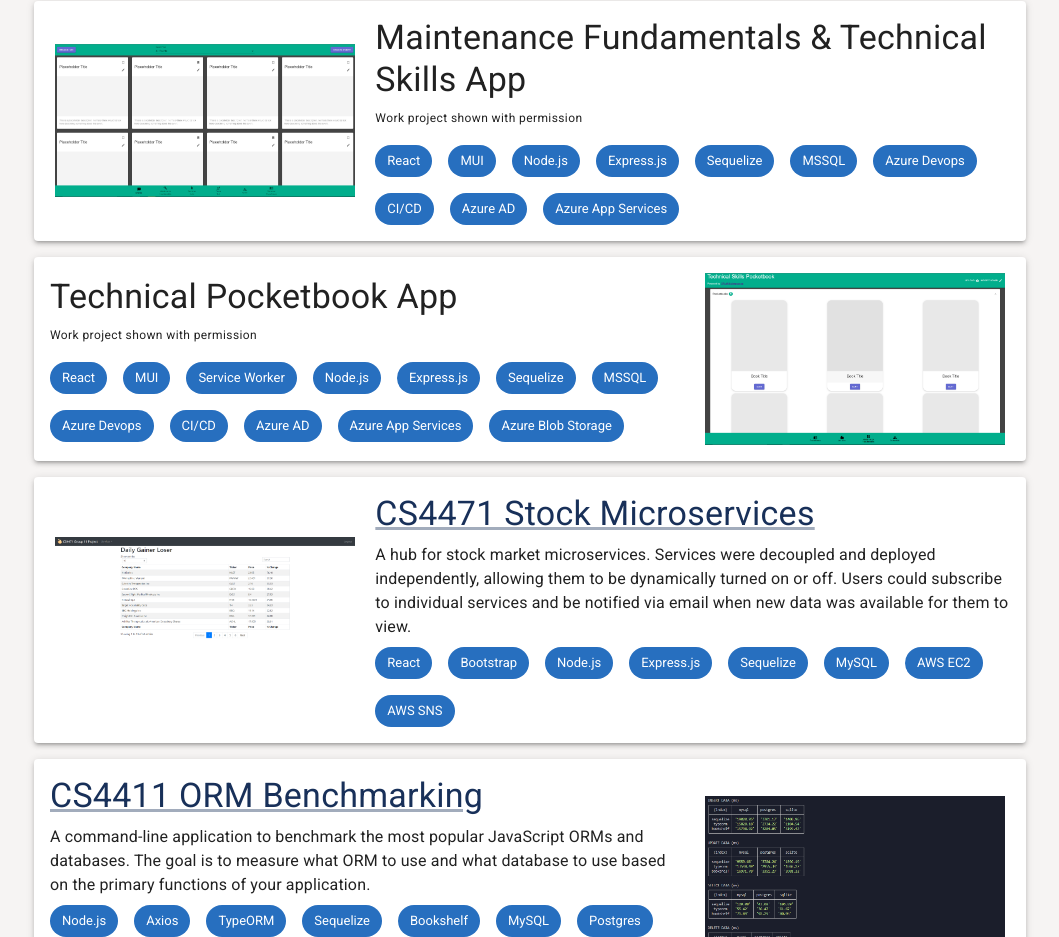
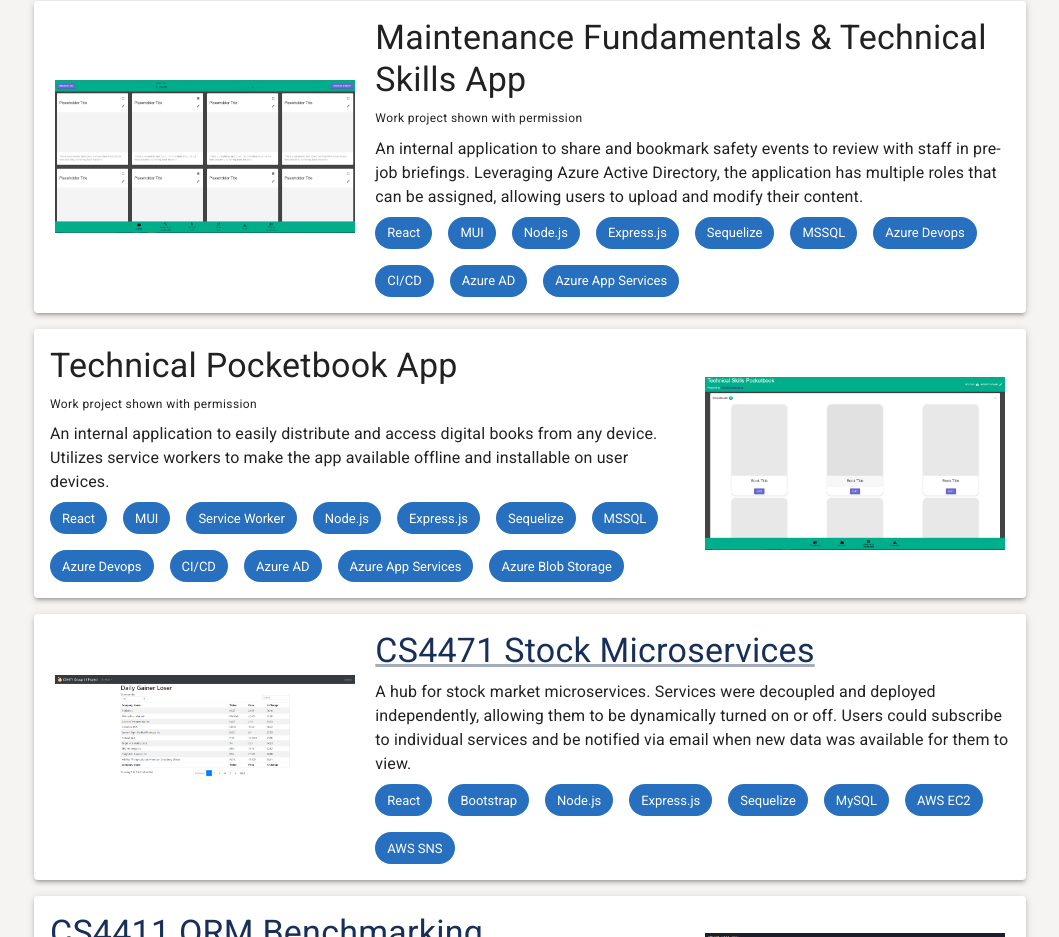
Before and after one commit to jross263/personal-site, a React (Vite) app: page / in a window 1280 px wide. Shown: the part 3280-4217 px from the top of the page, without its empty margins (110-1169 px from the left). Built offline with nearby package versions, Linux system fonts and the light colour scheme.

Commit message:
updated new project descriptions

```diff
--- a/src/content/projectData.ts
+++ b/src/content/projectData.ts
@@ -23,14 +23,14 @@ const projectData = [{
   thumbnail: mftsThumbnail,
   title: 'Maintenance Fundamentals & Technical Skills App',
   caption: 'Work project shown with permission',
-  description: '',
+  description: 'An internal application to share and bookmark safety events to review with staff in pre-job briefings. Leveraging Azure Active Directory, the application has multiple roles that can be assigned, allowing users to upload and modify their content.',
   skills: ['React', 'MUI', 'Node.js', 'Express.js', 'Sequelize', 'MSSQL', 'Azure Devops', 'CI/CD', 'Azure AD', 'Azure App Services'],
 },
 {
   thumbnail: tspbThumbnail,
   title: 'Technical Pocketbook App',
   caption: 'Work project shown with permission',
-  description: '',
+  description: 'An internal application to easily distribute and access digital books from any device. Utilizes service workers to make the app available offline and installable on user devices.',
   skills: ['React', 'MUI', 'Service Worker', 'Node.js', 'Express.js', 'Sequelize', 'MSSQL', 'Azure Devops', 'CI/CD', 'Azure AD', 'Azure App Services', 'Azure Blob Storage'],
 },
 {
```
